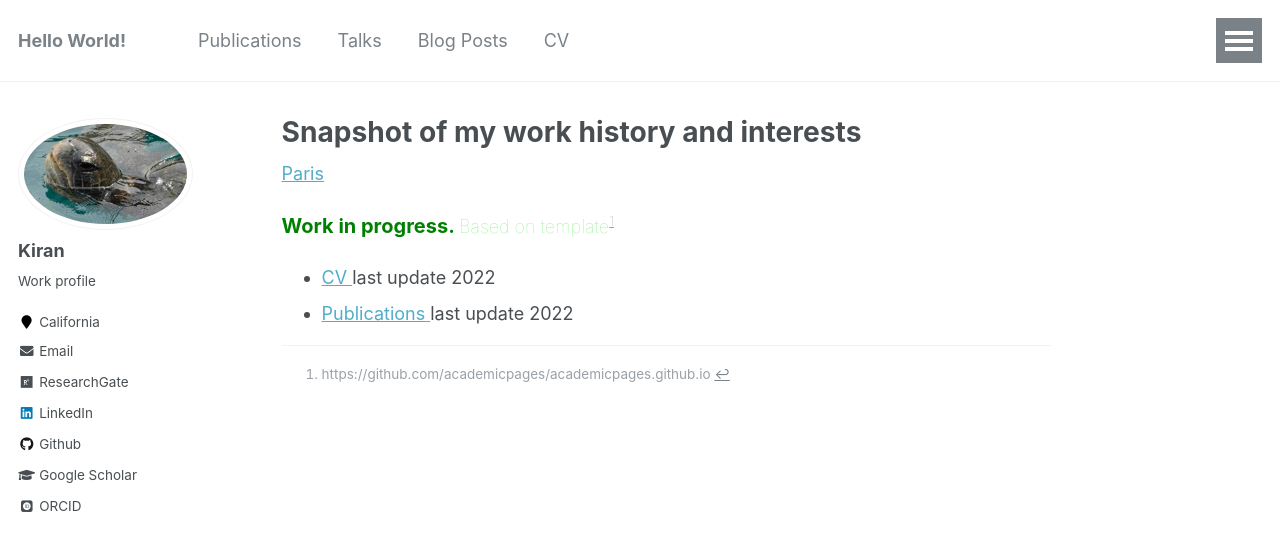
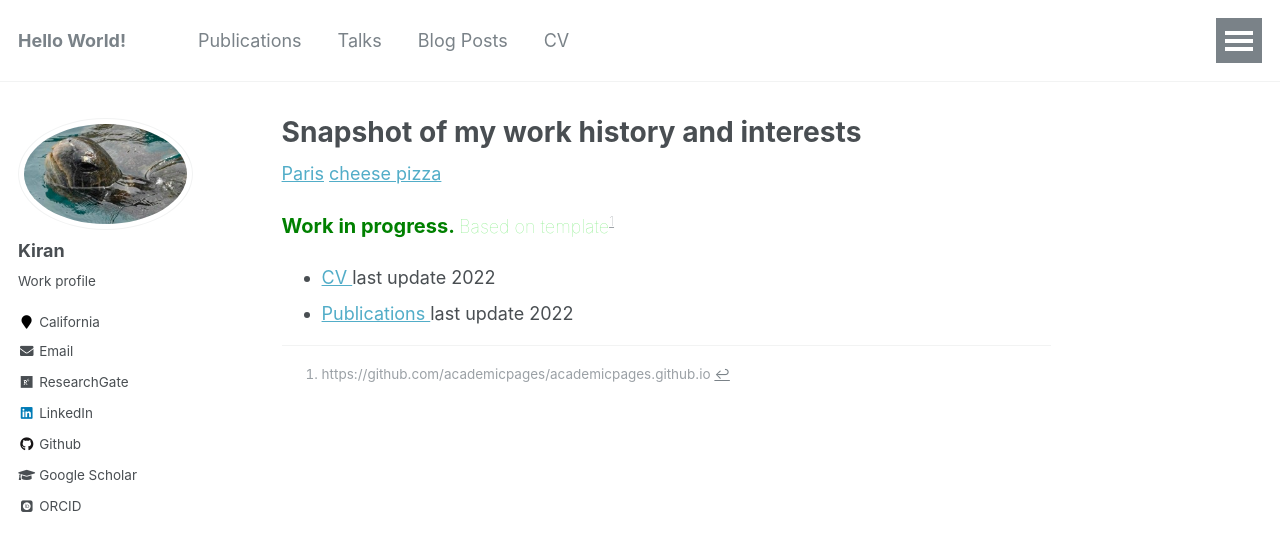
Before and after one commit to kiranmak/me, a Jekyll site: the page built from _pages/about.md, in a window 1280 px wide. Shown: the top 551 px of the page. Built offline with Jekyll 4.4.1, drawn with Linux system fonts in a browser that asks for light colours; some web fonts are replaced.

Commit message:
Update about.md

```diff
--- a/_pages/about.md
+++ b/_pages/about.md
@@ -7,7 +7,8 @@ redirect_from:
   - /about/
   - /about.html
 ---
-[Paris]( {{"/cv" | relative_url }})
+[Paris]( {{/cv | relative_url }})
+[cheese pizza]({{ site.baseurl }}/cv)
 
 <span style="color:green;font-weight:700;font-size:20px">
 Work in progress.
```
